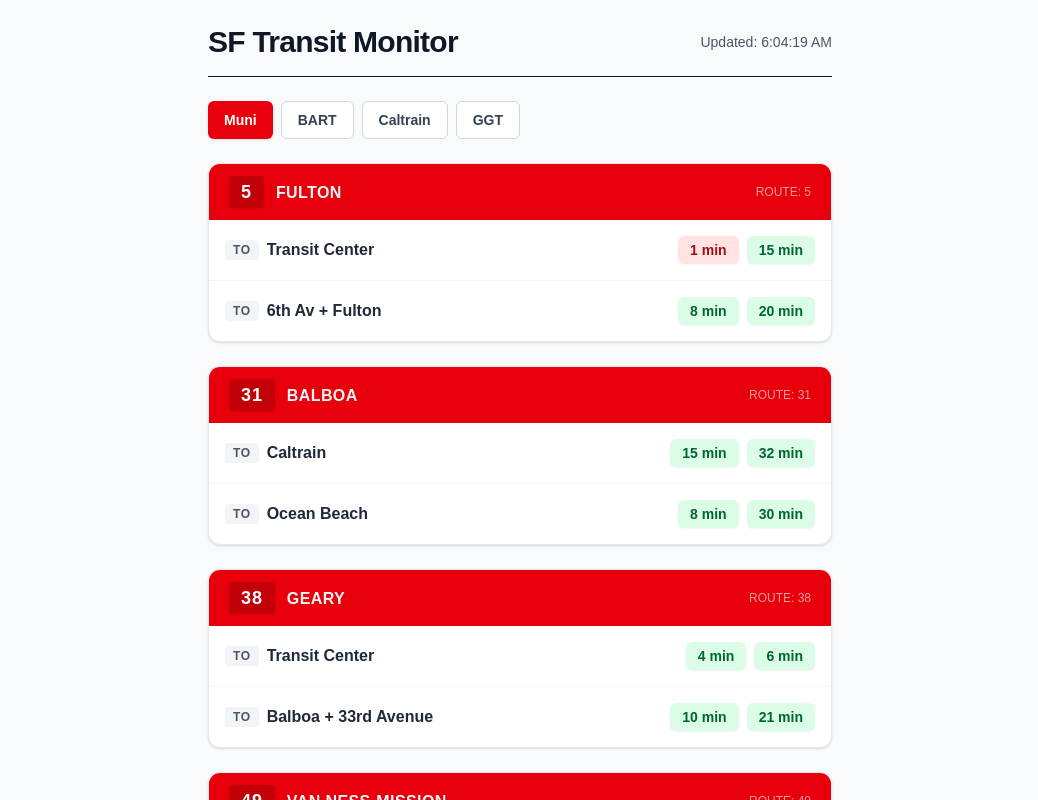
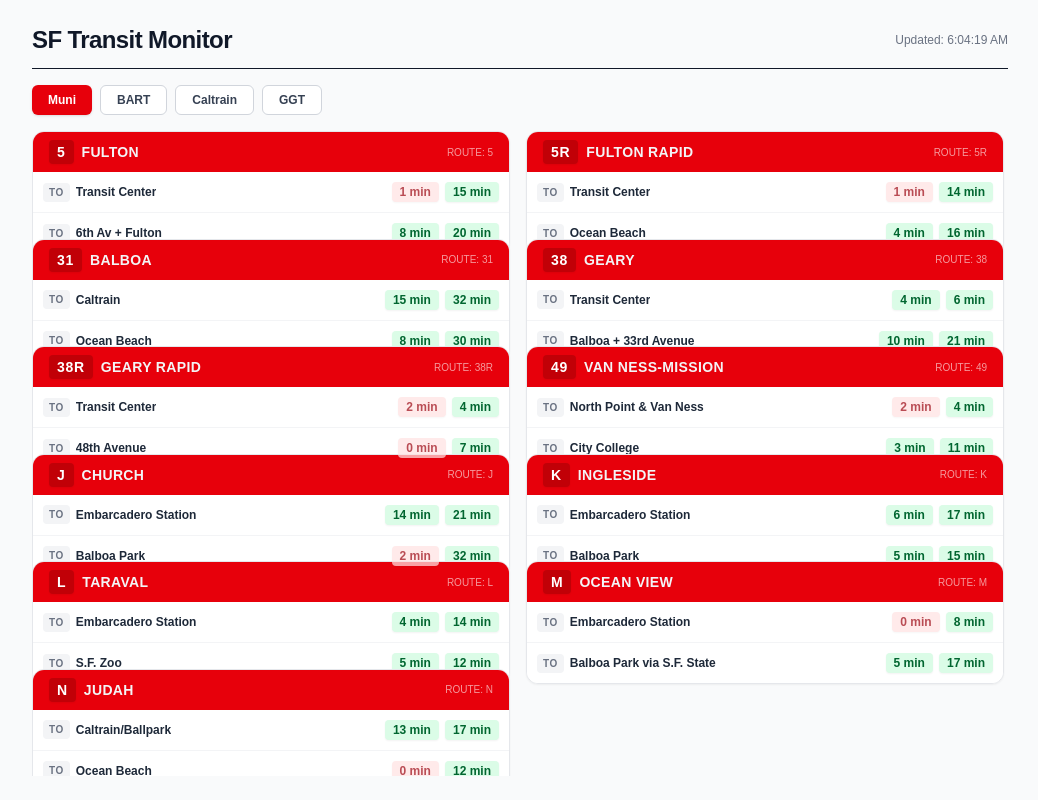
Before and after one commit to lukecheng1998/transit-monitor-ui, a Next.js app: page / in a window 1280 px wide. Shown: the top 800 px of the page, without its empty margins (120-1158 px from the left). Built offline with nearby package versions, Linux system fonts and the light colour scheme.

Commit message:
auto rotating transit monitor

```diff
--- a/src/app/transit-monitor.tsx
+++ b/src/app/transit-monitor.tsx
@@ -4,7 +4,9 @@
 import { Agency, AgencyData, GroupedRoute, TransitLine } from './assets/types';
 const S3_BUCKET_URL = 'https://your-bucket-name.s3.amazonaws.com/'; // TODO: Fill in with actual S3 bucket URL
 const REFRESH_INTERVAL = 60000; // 1 minute in milliseconds
+const AUTO_CYCLE_DELAY = 15000; // ADJUST THIS: Time in ms of idle stillness before switching tabs (e.g., 15s)
 const IS_LOCAL = process.env.NODE_ENV === 'development'; // Toggle based on
+const AGENCIES: Agency[] = ['Muni', 'BART', 'Caltrain', 'GGT'];
 const AGENCY_STYLES: Record<Agency, { activeBtn: string; headerBg: string; accentBg: string  }> = {
   Muni: {
     activeBtn: 'bg-red-600 text-white shadow-sm',
@@ -39,6 +41,8 @@
   const [activeAgency, setActiveAgency] = useState<Agency>('Muni');
   const [data, setData] = useState<AgencyData>([]);
   const [lastUpdated, setLastUpdated] = useState<Date | null>(null);
+  const autoCycleTimerRef = React.useRef<NodeJS.Timeout | null>(null);
+  const activeAgencyRef = React.useRef<Agency>(activeAgency);
 
   const fetchData = useCallback(async () => {
     const fileMap: Record<Agency, string> = {
@@ -63,6 +67,39 @@
     const timer = setInterval(fetchData, REFRESH_INTERVAL);
     return () => clearInterval(timer);
   }, [fetchData]);
+
+  const resetAutoCycleTimer = useCallback(() => {
+    if (autoCycleTimerRef.current) {
+      clearTimeout(autoCycleTimerRef.current);
+    }
+    autoCycleTimerRef.current = setTimeout(() => {
+      const currentIndex = AGENCIES.indexOf(activeAgencyRef.current);
+      const nextIndex = (currentIndex + 1) % AGENCIES.length;
+      setActiveAgency(AGENCIES[nextIndex]);
+    }, AUTO_CYCLE_DELAY);
+  }, []);
+
+  useEffect(() => {
+    activeAgencyRef.current = activeAgency;
+  }, [activeAgency]);
+  useEffect(() => {
+    resetAutoCycleTimer();
+    const activitySignals = ['pointerdown', 'keydown', 'wheel', 'touchstart'];
+    const handleUserInteraction = () => {
+      resetAutoCycleTimer();
+    };
+    activitySignals.forEach(signal => {
+      window.addEventListener(signal, handleUserInteraction, { passive: true });
+    });
+    return () => {
+      if(autoCycleTimerRef.current) {
+        clearTimeout(autoCycleTimerRef.current);
+        activitySignals.forEach(signal => {
+          window.removeEventListener(signal, handleUserInteraction);
+        });
+      }
+    }
+  }, [resetAutoCycleTimer, activeAgency]);
 
   const getGroupedRoutes = (): GroupedRoute[] => {
     const rawLines = data.flat();
@@ -100,27 +137,37 @@
         isDeparture,
       });
     });
-    return Object.values(groups);
+   return Object.values(groups).sort((a, b) => {
+      const numA = parseInt(a.routeId, 10);
+      const numB = parseInt(b.routeId, 10);
+      if (!isNaN(numA) && !isNaN(numB)) return numA - numB;
+      return a.routeId.localeCompare(b.routeId);
+    });
   }
   const groupedRoutes = getGroupedRoutes();
   const currentStyles = AGENCY_STYLES[activeAgency];
 
      return (
-    <div className="p-6 max-w-2xl mx-auto min-h-screen bg-gray-50 text-gray-900">
-      <header className="flex justify-between items-center mb-6 border-b pb-4">
-        <h1 className="text-3xl font-extrabold text-gray-900 tracking-tight">SF Transit Monitor</h1>
-        <span className="text-sm font-medium text-gray-600">
+    // 💡 ANTI-SCROLLING FIX: set max bounds to full screen view height (h-screen) and hide window scrollbars
+    <div className="p-6 w-full h-screen max-w-5xl mx-auto flex flex-col bg-gray-50 text-gray-900 overflow-hidden select-none">
+
+      <header className="flex justify-between items-center mb-4 border-b pb-3 flex-none">
+        <h1 className="text-2xl font-extrabold text-gray-900 tracking-tight">SF Transit Monitor</h1>
+        <span className="text-xs font-medium text-gray-500">
           Updated: {lastUpdated ? lastUpdated.toLocaleTimeString() : 'Loading...'}
         </span>
       </header>
 
-      {/* Navigation Tabs */}
-      <nav className="flex gap-2 mb-6">
-        {(['Muni', 'BART', 'Caltrain', 'GGT'] as Agency[]).map((agency) => (
+      {/* Navigation Tabs Container */}
+      <nav className="flex gap-2 mb-4 flex-none">
+        {AGENCIES.map((agency) => (
           <button
             key={agency}
-            onClick={() => setActiveAgency(agency)}
-            className={`px-4 py-2 font-semibold text-sm rounded-md transition-all ${
+            onClick={() => {
+              setActiveAgency(agency);
+              resetAutoCycleTimer(); // Immediately reset timer on clicking tab directly
+            }}
+            className={`px-4 py-1.5 font-semibold text-xs rounded-md transition-all ${
               activeAgency === agency
                 ? AGENCY_STYLES[agency].activeBtn
                 : 'bg-white border border-gray-300 text-gray-700 hover:bg-gray-50'
@@ -131,49 +178,49 @@
         ))}
       </nav>
 
-      {/* Grouped Transit Display */}
-      <main className="space-y-6">
+      {/* 💡 FLEX RE-FLOW CONTAINER: Spreads objects dynamically into an auto-wrapping layout matrix */}
+      <main className="flex-1 min-h-0 overflow-hidden">
         {groupedRoutes.length === 0 ? (
           <p className="text-center text-gray-500 py-8">No live route schedules found for this station.</p>
         ) : (
-          groupedRoutes.map((route) => (
-            <div key={route.routeId} className="border border-gray-200 rounded-xl shadow-sm bg-white overflow-hidden">
-              {/* Card Header: Uses dynamic agency configurations */}
-              <div className={`${currentStyles.headerBg} text-white px-5 py-3 flex justify-between items-center transition-colors duration-300`}>
-                <div className="flex items-baseline gap-3">
-                  {/* Route ID Pill gets its custom unique line color configuration */}
-                  <span className={`text-lg font-black px-3 py-0.5 rounded shadow-xs uppercase tracking-wider ${route.badgeColor}`}>
+          <div className="grid grid-cols-1 md:grid-cols-2 gap-4 h-full content-start overflow-y-auto pr-1 pb-4">
+            {groupedRoutes.map((route) => (
+              <div key={route.routeId} className="border border-gray-200 rounded-xl shadow-xs bg-white flex flex-col justify-between h-fit overflow-hidden">
+                {/* Header Sub-Component */}
+                <div className={`${currentStyles.headerBg} text-white px-4 py-2 flex justify-between items-center flex-none`}>
+                  <div className="flex items-center gap-2">
+                    <span className={`text-sm font-black px-2 py-0.5 rounded shadow-xs uppercase tracking-wider ${route.badgeColor}`}>
                       {route.routeId}
                     </span>
-                  <span className="text-md font-bold tracking-wide text-gray-100 uppercase">
+                    <span className="text-sm font-bold tracking-wide text-gray-100 uppercase truncate max-w-[180px]">
                       {route.routeName}
                     </span>
                   </div>
-                <span className="text-xs font-mono text-white/60">ROUTE: {route.routeId}</span>
+                  <span className="text-[10px] font-mono text-white/60">ROUTE: {route.routeId}</span>
                 </div>
 
-              {/* Card Body */}
-              <div className="divide-y divide-gray-100">
+                {/* Internal Directional Matrix */}
+                <div className="divide-y divide-gray-100 bg-white flex-1">
                   {route.directions.map((dir, dIdx) => (
-                  <div key={dIdx} className="p-4 flex flex-col sm:flex-row sm:items-center sm:justify-between gap-3 hover:bg-gray-50/50 transition-colors">
-                    <div className="flex items-center gap-2">
-                      <span className="text-xs font-semibold uppercase tracking-wider bg-gray-100 text-gray-600 px-2 py-0.5 rounded">
+                    <div key={dIdx} className="p-2.5 flex items-center justify-between gap-2 hover:bg-gray-50/50 transition-colors">
+                      <div className="flex items-center gap-1.5 min-w-0">
+                        <span className="text-[10px] font-semibold uppercase tracking-wider bg-gray-100 text-gray-500 px-1.5 py-0.5 rounded flex-none">
                           To
                         </span>
-                      <span className="text-md font-semibold text-gray-800">
+                        <span className="text-xs font-semibold text-gray-800 truncate">
                           {dir.destination}
                         </span>
                       </div>
 
-                    {/* Arrival Times */}
-                    <div className="flex gap-2 items-center flex-wrap">
+                      {/* Live Prediction Arrival Badges */}
+                      <div className="flex gap-1.5 items-center flex-wrap flex-none">
                         {dir.times.length === 0 ? (
-                        <span className="text-sm text-gray-400 italic">No scheduled times</span>
+                          <span className="text-xs text-gray-400 italic">No times</span>
                         ) : (
                           dir.times.map((time, tIdx) => (
                             <span
                               key={tIdx}
-                            className={`px-3 py-1 rounded-md font-bold text-sm shadow-xs ${
+                              className={`px-2 py-0.5 rounded font-bold text-xs shadow-xs ${
                                 time <= 2
                                   ? 'bg-red-100 text-red-800 animate-pulse'
                                   : 'bg-green-100 text-green-800'
@@ -188,7 +235,8 @@
                   ))}
                 </div>
               </div>
-          ))
+            ))}
+          </div>
         )}
       </main>
     </div>
```
Lines whose indentation alone changed are shown as unchanged.
